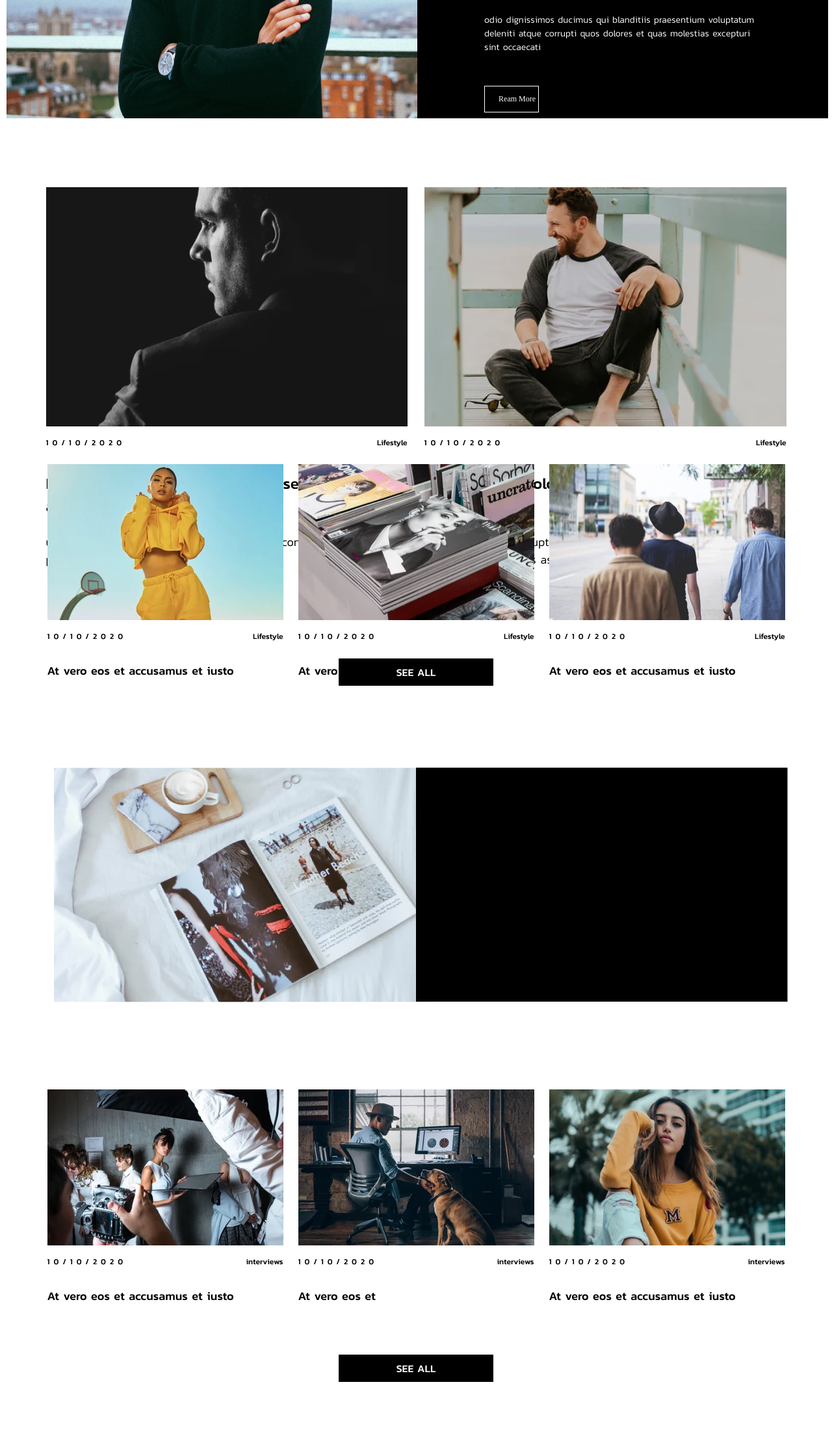
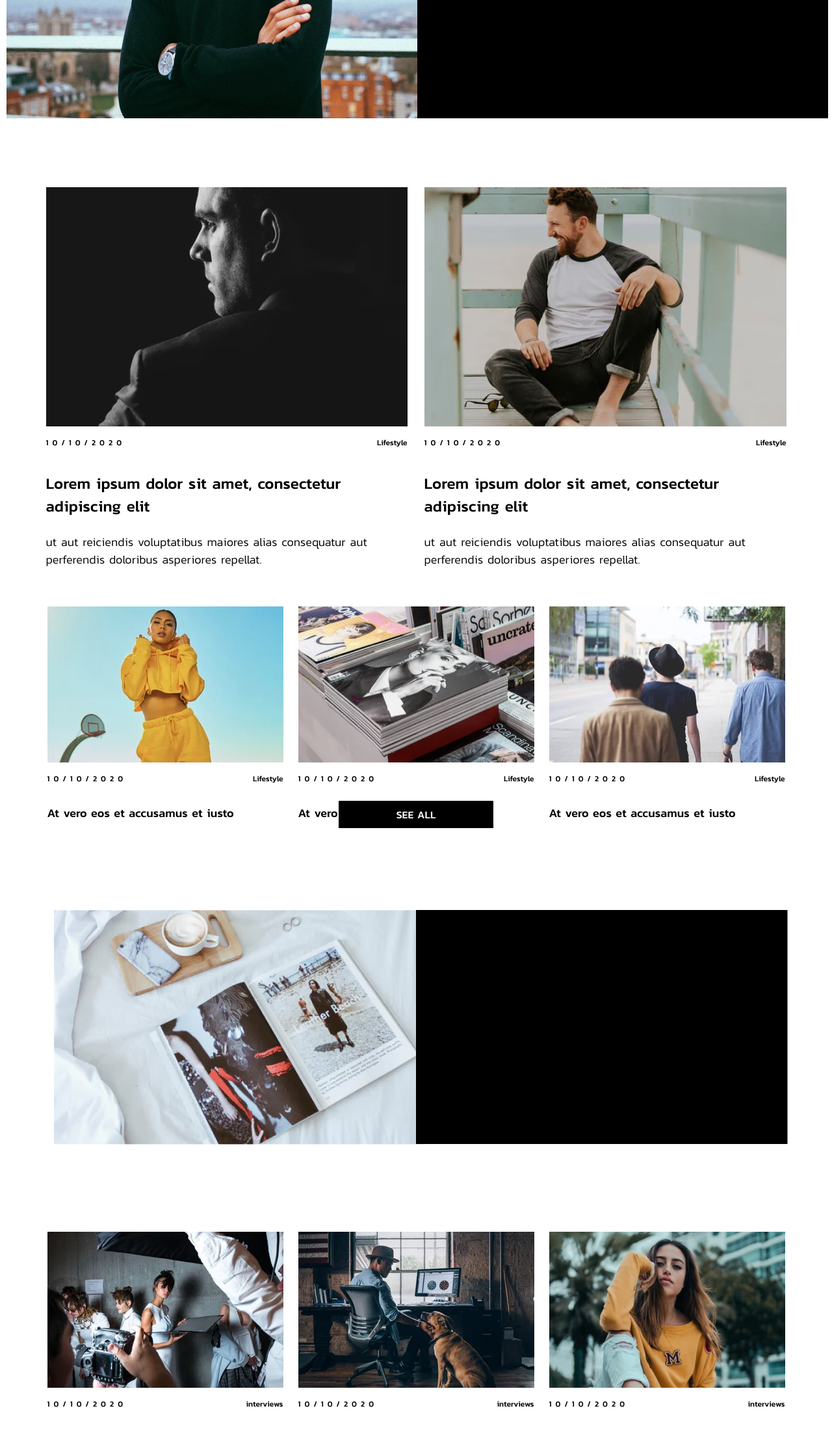
Before and after one commit to SerhiiHolyboroda/page, a plain HTML site: page index.html in a window 1280 px wide. Shown: the part 520-2720 px from the top of the page at 65% size. Drawn offline with Linux system fonts and the light colour scheme.

Commit message:
adding fixes
Some fixes

```diff
--- a/index.html
+++ b/index.html
@@ -8,7 +8,7 @@
 </head>
 <body>
     <header class="header">
-    <img class='header__img' src="../page/img/Group 13.png" alt="Suffix">
+    <img class='header__img' src="/page/img/Group 13.png" alt="Suffix">
     </header>
     <div class="ManLookingAtBlackSquare">
    <div class="Man">
@@ -33,17 +33,17 @@
 
     <div class="Featured">
 <div class="Featured__Man1">
-    <img src="../page/img/photo-1453396450673-3fe83d2db2c4.png" alt="">
+    <img src="/page/img/photo-1453396450673-3fe83d2db2c4.png" alt="">
     <div class="divToPoseText">  <p class="p10p10p20"> 10/10/2020</p>   <p class="smallInterwies">Lifestyle</p></div>
-    <p class="Featured__Man1__MediumLorem">Lorem ipsum dolor sit amet, consectetur adipiscing elit</p>
-    <p class="Featured__Man1__Light">ut aut reiciendis voluptatibus maiores alias consequatur aut perferendis doloribus asperiores repellat.</p>
+   <div> <p class="Featured__Man1__MediumLorem">Lorem ipsum dolor sit amet, consectetur adipiscing elit</p></div>
+   <div>  <p class="Featured__Man1__Light">ut aut reiciendis voluptatibus maiores alias consequatur aut perferendis doloribus asperiores repellat.</p></div>
 
 </div>
 <div class="Featured__Man2">
-    <img src="../page/img/photo-1492447166138-50c3889fccb1.png" alt="">
+    <img src="/page/img/photo-1492447166138-50c3889fccb1.png" alt="">
     <div class="divToPoseText">   <p class="p10p10p20">10/10/2020</p>    <p class="smallInterwies">Lifestyle</p></div>
-    <p class="Featured__Man2__MediumLorem">Lorem ipsum dolor sit amet, consectetur adipiscing elit</p>
-    <p class="Featured__Man2__Light">ut aut reiciendis voluptatibus maiores alias consequatur aut perferendis doloribus asperiores repellat.</p>
+    <div> <p class="Featured__Man2__MediumLorem">Lorem ipsum dolor sit amet, consectetur adipiscing elit</p></div>
+    <div>  <p class="Featured__Man2__Light">ut aut reiciendis voluptatibus maiores alias consequatur aut perferendis doloribus asperiores repellat.</p></div>
 
 </div>
  </div>
@@ -53,7 +53,7 @@
 
     <div class="ThreeImages__YellowGirl ">
     <div class="ThreeImages__WhiteAndBlack__img1"></div>
-    <img src="../page/img/img-1.png" alt="GilrInYellow">
+    <img src="/page/img/img-1.png" alt="GilrInYellow">
     <div class="divToPoseText">  <p class="p10p10p20">10/10/2020</p> <p class="smallInterwies">Lifestyle</p></div>
 
     <p class="atVero">At vero eos et accusamus et iusto</p>
@@ -62,7 +62,7 @@
 
     <div class="ThreeImages__WhiteAndBlack">
     <div class="ThreeImages__WhiteAndBlack__img2"></div>
-    <img src="../page/img/img-2.png" alt="WhiteAndBlack">
+    <img src="/page/img/img-2.png" alt="WhiteAndBlack">
     <div class="divToPoseText">  <p class="p10p10p20">10/10/2020</p> <p class="smallInterwies">Lifestyle</p></div>
 
     <p class="atVero">At vero eos et</p>
@@ -70,7 +70,7 @@
 
     <div class="ThreeImages__Color">
     <div class="ThreeImages__WhiteAndBlack__3"></div>
-    <img src="../page/img/img-3.png" alt="Color">
+    <img src="/page/img/img-3.png" alt="Color">
     <div class="divToPoseText">  <p class="p10p10p20">10/10/2020</p> <p class="smallInterwies">Lifestyle</p></div>
 
     <p class="atVero">At vero eos et accusamus et iusto</p>
@@ -85,7 +85,10 @@
 
 <div class="MagazineAndBlackSquare">
 <div class="MagazineAndBlackSquare__MagazineB"> <img src="../page/img/photo-1520781359717-3eb98461c9fe.png" alt=""></div>
-<div class="MagazineAndBlackSquare__SquareB"><img src="../page/img/photo-1520781359717-3eb98461c9fe copy 2.png" alt="">  </div>
+<div class="MagazineAndBlackSquare__SquareB"><img src="../page/img/photo-1520781359717-3eb98461c9fe copy 2.png" alt="">
+<div class="MagazineAndBlackSquare__SquareB__Issue22"><p>ISSUE 22 - MAY 2020</p></div>
+<div class="MagazineAndBlackSquare__SquareB__Subscribe"><p>Subscribe Now</p></div>
+</div>
 </div>
 
     <div class="interviews">
--- a/style.scss
+++ b/style.scss
@@ -13,7 +13,11 @@
     font-family: Kanit-Light;
     src: url(../page/fonts/Kanit/Kanit-Light.ttf);
 }
-
+*{
+    margin:0 ;
+    padding: 0;
+    box-sizing: border-box;
+}
 .header{
    width: 100%;
     display: flex;
@@ -54,9 +58,9 @@
     display: flex;
 flex-direction: column;
  margin-left: 103px;
- margin-right: 108px;
- margin-top: 127px;
- margin-bottom: 124px;
+// //  margin-right: 108px;
+//  margin-top: 127px;
+//  margin-bottom: 124px;
 &__Here2Divs{
     display: flex;
     flex-direction: row;
@@ -93,13 +97,13 @@
     font-size: 12px;
     border: 1px solid $White;
     padding-left: 5%;
-    margin-right: 80%;
+
 }
 }
 }
 .Featured{
     margin-top: 106px;
-
+    // margin-bottom: 106px;
 display: flex;
 flex-direction: row;
    justify-content: center;
@@ -140,7 +144,9 @@
 }
 }
 .ThreeImages{
-    margin-top: 58px;
+    // fix this shit
+    margin-top: 277px;
+    margin-bottom: 15px;
     display: flex;
     flex-direction: row;
     justify-content: center;
@@ -179,6 +185,12 @@
         height: $ImagesHeight2;
          width: $ImageWidth2;
 
+         &__Issue22{
+color: $White;
+         }
+         &__Subscribe{
+            color: $White;
+         }
     }
 
 }
```
Also changed, not shown: style.css, 1 other file.
